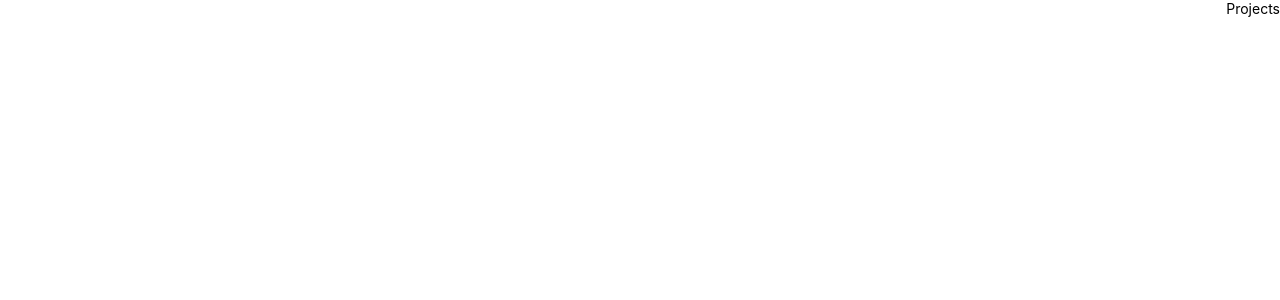
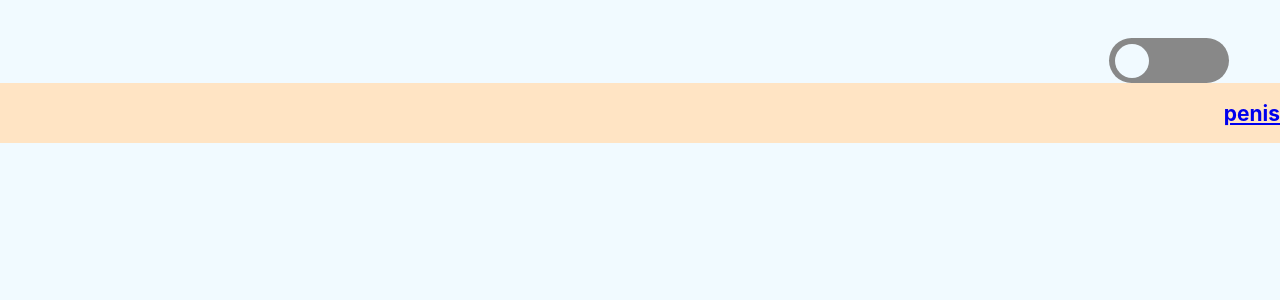
Before and after one commit to steventanyang/stevenyang, a React (Create React App) app: page /projects in a window 1280 px wide. Shown: the top 300 px of the page. Built offline with nearby package versions, Linux system fonts and the light colour scheme.

Commit message:
figured out context error. changed a to Link

```diff
--- a/src/App.js
+++ b/src/App.js
@@ -2,16 +2,28 @@ import './App.css';
 import { BrowserRouter, Routes, Route } from 'react-router-dom'
 import Home from './components/Home';
 import Projects from './components/Projects'
+import { DarkContext } from './contexts/DarkContext';
+import { ThemeProvider } from 'styled-components';
+import { lightTheme, darkTheme } from './Themes';
+import { useState } from 'react';
 
 function App() {
+
+  const [isToggled, setIsToggled] = useState(false);
+  const [theme, setTheme] = useState('light');
+
   return (
     <BrowserRouter>
+      <DarkContext.Provider value={{ isToggled, setIsToggled, theme, setTheme }}>
+        <ThemeProvider theme={theme === 'light' ? lightTheme : darkTheme }>
           <main>
             <Routes>
               <Route path="/" element={<Home />} />
               <Route path="/projects" element={<Projects />} />
             </Routes>
           </main>
+        </ThemeProvider>
+      </DarkContext.Provider>
     </BrowserRouter>
   );
 }
--- a/src/components/Home.js
+++ b/src/components/Home.js
@@ -7,10 +7,10 @@ import darkisland1 from '../images/darkisland1.png'
 import darkisland2 from '../images/darkisland2.png'
 import darkisland3 from '../images/darkisland3.png'
 
-
-import { useState } from 'react'
+import { useContext } from 'react'
+import { DarkContext } from '../contexts/DarkContext';
 import styled, { ThemeProvider } from 'styled-components'
-import {lightTheme, darkTheme} from '../Themes'
+import { Link } from 'react-router-dom';
 
 const PageWrap = styled.div`
   background-color: ${props => props.theme.backgroundColor};
@@ -19,7 +19,6 @@ const PageWrap = styled.div`
   overflow-y: hidden;
   overflow-x: hidden;
 `;
-
 const Name = styled.div`
   color: ${props => props.theme.color};
   font-family: 'Roboto';
@@ -30,11 +29,10 @@ const Name = styled.div`
 `;
 
 export default function Home() {
-  const [isToggled, setIsToggled] = useState(false);
-  const [theme, setTheme] = useState('light');
+
+  const { theme, setTheme, isToggled, setIsToggled } = useContext(DarkContext);
 
   return (
-    <ThemeProvider theme={theme === 'light' ? lightTheme : darkTheme }>
       <PageWrap>
         <div className='toggle-container'>
           <Toggle
@@ -60,10 +58,10 @@ export default function Home() {
 
           <div className='island-container'>
             <div className='island-and-logo island2'>
-              <a href='/projects'>
+              <Link to='/projects'>
                 <h2 className={theme === 'light' ? 'island-logo': 'dark-island-logo'}> &lt;/&gt; </h2>
                 <img className='island' src={theme === 'light' ? island2: darkisland2}></img>
-              </a>
+              </Link>
             </div>
             <div className='island-and-logo island1' style={{ marginRight: '2%', marginLeft: '2%' }}>
               <a href='/projects'>
@@ -81,6 +79,5 @@ export default function Home() {
         </div>
 
       </PageWrap>
-    </ThemeProvider>
   );
 }
--- a/src/components/Projects.js
+++ b/src/components/Projects.js
@@ -1,9 +1,33 @@
-import '../static/Home.css'
+import '../static/Projects.css'
+import Toggle from '../components/Toggle'
+
+import styled, { ThemeProvider } from 'styled-components'
+import {lightTheme, darkTheme} from '../Themes'
+import { useState, useContext } from 'react'
+import { DarkContext } from '../contexts/DarkContext'
+import { Link } from 'react-router-dom';
 
 export default function Projects() {
-    return (
+
+  const { theme, setTheme, isToggled, setIsToggled } = useContext(DarkContext);
+
+  return (
+    <div className='page-wrap'>
       <div className='toggle-container'>
-          Projects
+        <Toggle
+          rounded={true}
+          isToggled={isToggled}
+          onToggle={() => {
+            setIsToggled(!isToggled);
+            theme === 'light' ? setTheme('dark') : setTheme('light')
+            }}
+        />
       </div>
-    );
-  }
+      <div className='test-container'>
+        <Link to='/'>
+          <h2>penis</h2>
+        </Link>
+      </div>
+    </div>
+  );
+}
--- /dev/null
+++ b/src/contexts/DarkContext.js
@@ -0,0 +1,3 @@
+import { createContext } from "react";
+
+export const DarkContext = createContext({});
--- /dev/null
+++ b/src/static/Projects.css
@@ -0,0 +1,21 @@
+.page-wrap {
+    background-color: #F1FAFF;
+    height: 100vh;
+    width: 100vw;
+    overflow-y: hidden;
+    overflow-x: hidden;
+}
+
+
+.toggle-container {
+    display: flex;
+    justify-content: flex-end;
+    width: 100vw;
+}
+
+.test-container {
+    background-color: bisque;
+    display: flex;
+    justify-content: flex-end;
+    width: 100vw;
+}
--- a/src/static/Toggle.css
+++ b/src/static/Toggle.css
@@ -33,6 +33,7 @@
 
 input:checked + .slider:before {
     background-color: #F5F7A2;
+    box-shadow: 0 0 3px #FEFFDD, 0 0 6px #FEFFDD, 0 0 9px #FEFFDD;
 }
 
 input:checked + .slider {
```
Lines whose indentation alone changed are shown as unchanged.
